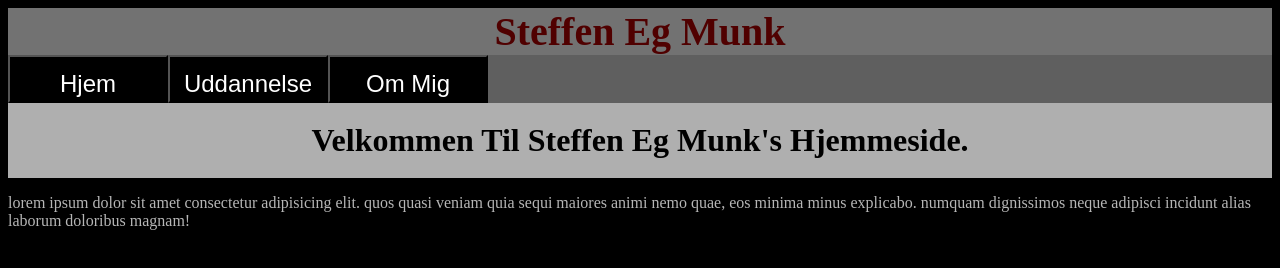
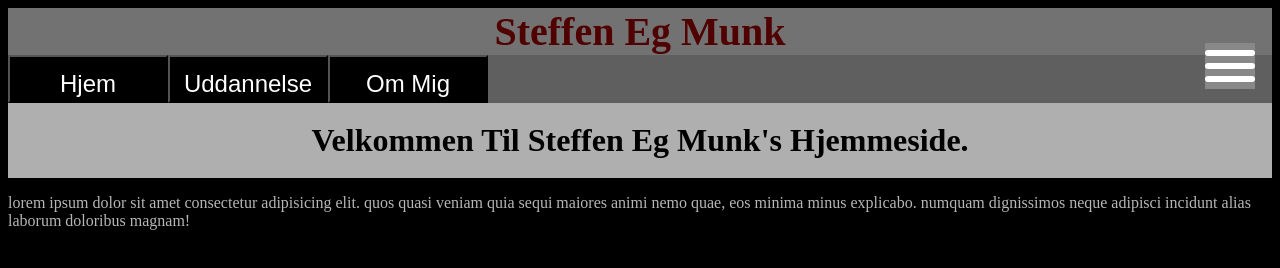
Before and after one commit to Stegmunk/mywebsite, a plain HTML site: page index.html in a window 1280 px wide. Drawn offline with Linux system fonts and the light colour scheme.

Commit message:
added things

```diff
--- a/index.html
+++ b/index.html
@@ -4,18 +4,28 @@
   <meta charset="UTF-8">
   <meta http-equiv="X-UA-Compatible" content="IE=edge">
   <meta name="viewport" content="width=device-width, initial-scale=1.0">
+  <!-- hamburger navbar menu(3 lines) -->
+  <link rel="stylesheet" href="https://cdnjs.cloudflare.com/ajax/libs/font-awesome/4.7.0/css/font-awesome.min.css">
+  <!-- stylesheet -->
   <link rel="stylesheet" href="styles/styles.css">
+  <!-- javascript -->
   <link rel="javascript" href="javascript/navbar.js">
+  <!-- page title -->
   <title>Home</title>
 </head>
 <header>
   <h1 id="title">steffen eg munk</h1>
-  <div class="topnav">
+  <!-- top navigation -->
+  <div class="topnav" id="myTopnav">
     <a href="index.html"><button>hjem</button></a>
     <a href="uddannelse.html"><button>uddannelse</button></a>
     <a href="about.html"><button>om mig</button></a>
     <a href="javascript/navbar.js" class="icon" onclick="myFunction()">
       <i class="fa fa-bars"></i></a>
+
+    <div class="center">
+      <div></div>
+    </div>
   </div>
 </header>
 <body>
--- a/styles/styles.css
+++ b/styles/styles.css
@@ -128,3 +128,31 @@ div{
     text-align: left;
   }
 }
+
+
+.topnav .center {
+  top: 8.25%;
+  right: 0%;
+  transform: translate(-50%, -50%);
+  position: absolute;
+  width: 50px;
+}
+
+.center:before, .center:after, .center div {
+  background: #fff;
+  content: "";
+  display: block;
+  height: 6px;
+  border-radius: 3px;
+  margin: 7px 0;
+  transition: 0.5s;
+}
+.center:hover:before {
+  transform: translateY(12px) rotate(135deg);
+}
+.center:hover:after {
+  transform: translateY(-12px) rotate(-135deg);
+}
+.center:hover div {
+  transform: scale(0);
+}
```
